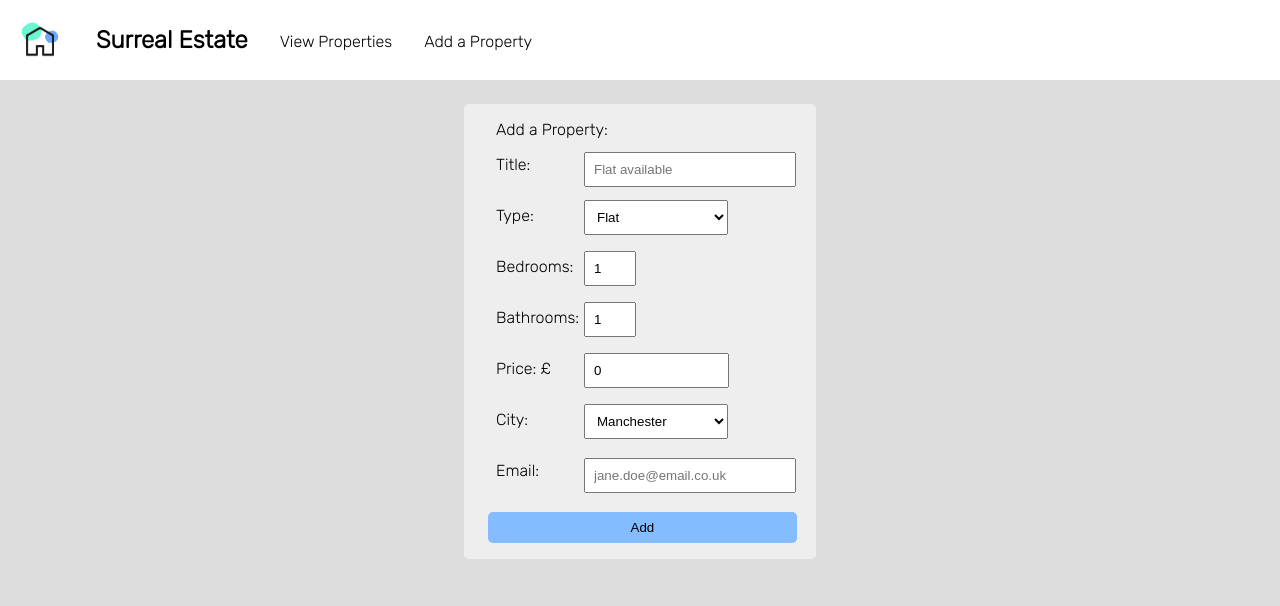
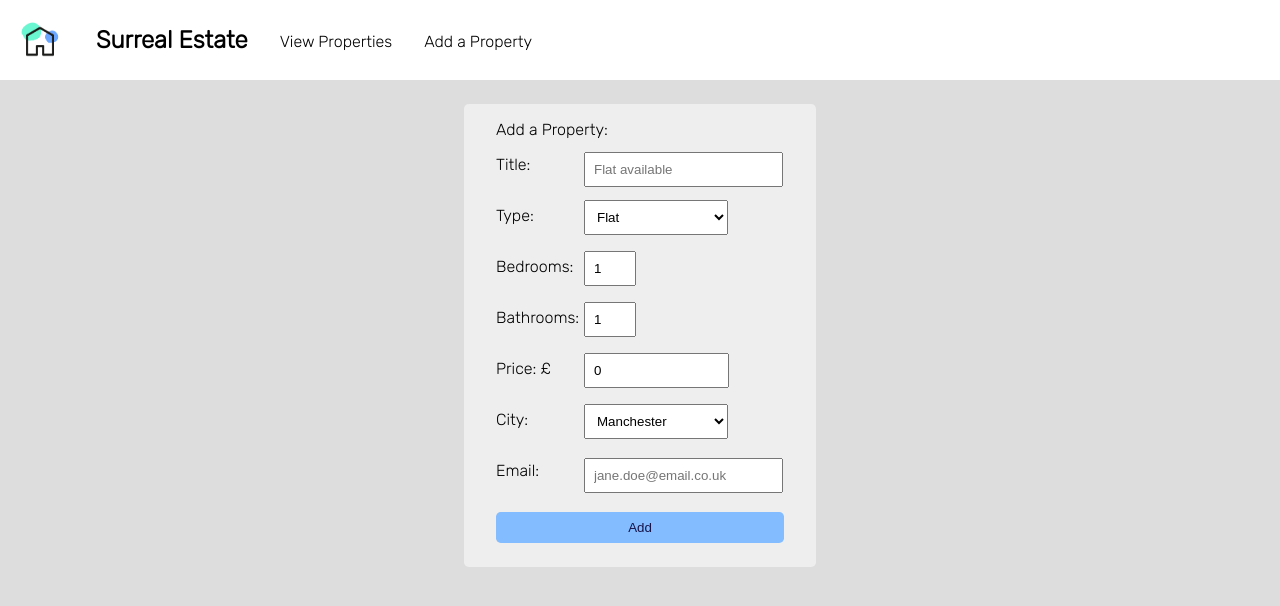
Before and after one commit to cprieststephens/surreal-estate, a React (Create React App) app: page /add-property in a window 1280 px wide. Shown: the top 606 px of the page. Built offline with nearby package versions, Linux system fonts and the light colour scheme.

Commit message:
Adjust CSS styling for Add Property component

```diff
--- a/src/styles/add-property.css
+++ b/src/styles/add-property.css
@@ -41,18 +41,25 @@
 
 #email, #title {
   padding: 0.5rem;
-  width: 12rem;
+  width: 11.2rem;
   position: absolute;
   left: 6.5rem;
   bottom: 0.2rem;
 }
 
 .add-property__button {
-  width: 19.3rem;
+  width: 18rem;
   padding: 0.5rem;
   border: none;
   margin-top: 1rem;
-  margin-left: 0.5rem;
+  margin-bottom: 0.5rem;
+  margin-left: 1rem;
   border-radius: 0.3rem;
   background-color: #83bcff;
+  color: #17144a
 }
+
+.add-property__button:hover {
+  background-color: #17144a;
+  color: #fff;
+}
```
